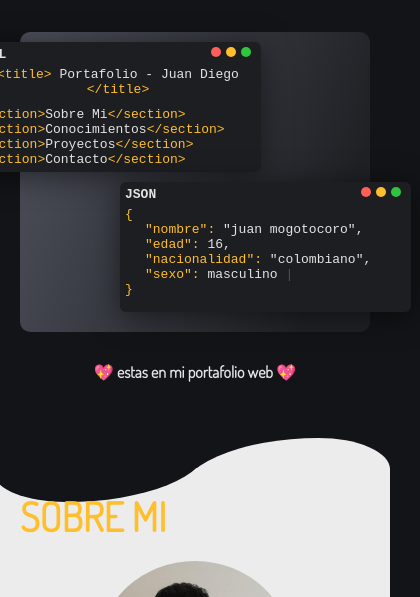
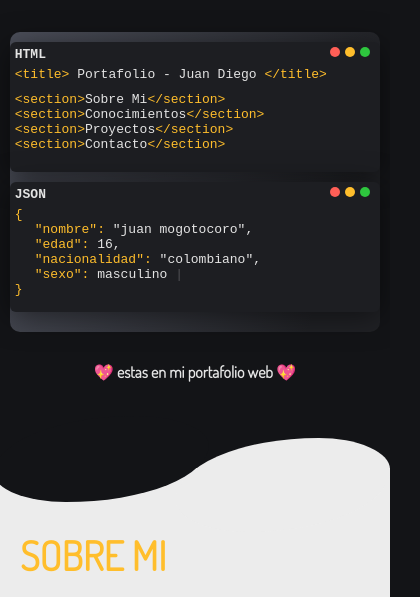
Before and after one commit to Eljuancho871/juan-mogotocoro, a plain HTML site: page index.html in a window 390 px wide. Shown: the part 224-821 px from the top of the page, 420 px wide, since content can reach past the window. Drawn offline with nearby package versions, Linux system fonts and the light colour scheme; a web font is replaced by a local one.

Commit message:
first commit

```diff
--- a/css/style.css
+++ b/css/style.css
@@ -811,6 +811,9 @@ button:hover{
   opacity: 0;
   display: none;
 }
+.card2{
+  transform: translate(120px, 0px);
+}
 .contentEmail{
   position: relative;
     width: 50%;
@@ -1103,5 +1106,23 @@ button:hover{
 }
 }
 @media (max-width:480px){
-
+  .d {
+    padding-top: 20%;
 }
+.card2{
+  transform: translate(0, 0px);
+}
+.backgroundCard {
+  width: 100%;
+  height: 300px;
+}
+.cardsCode {
+  width: 100%;
+  height: 130px;
+  padding-bottom: 10px;
+  font-size: 13px;
+}
+.contentCardsCode {
+  width: 95%;
+}
+}
```
